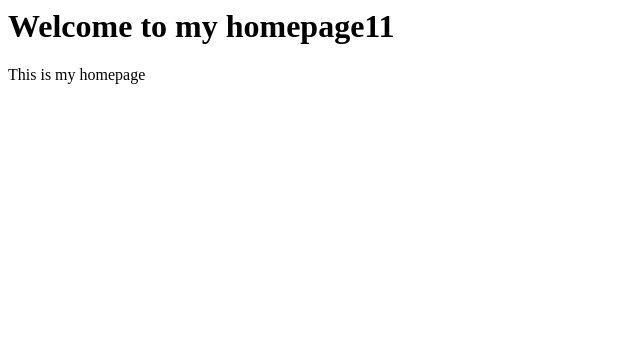
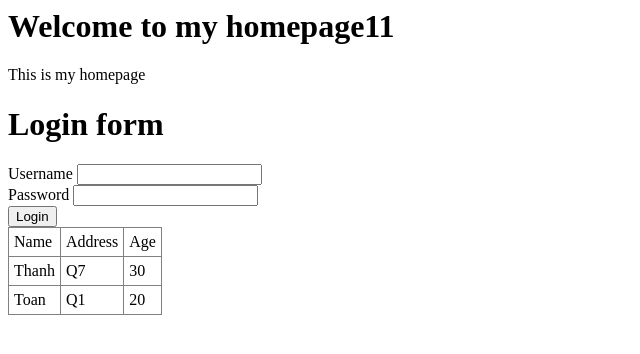
Before and after one commit to DiBaoNguyenTat/On-Thi, a plain HTML site: page index.html in a window 1280 px wide. Shown: the whole page, without its empty margins (0-640 px from the left). Drawn offline with Linux system fonts and the light colour scheme.

Commit message:
reformat code and delete css file

```diff
--- a/index.html
+++ b/index.html
@@ -1,7 +1,39 @@
 <html>
    <head></head>
+   <style>
+    table, tr, td{
+        border: 1px solid grey;
+        border-collapse: collapse;
+        padding: 5px;
+    }
+ </style>
    <body>
        <h1>Welcome to my homepage11</h1>
        <p>This is my homepage</p>
+
+        <h1>Login form</h1>
+        <label for="">Username</label>
+        <input type="text"><br/>
+        <label for="">Password</label>
+        <input type="password" name="" id=""><br/>
+        <button>Login</button>
+
+        <table>
+           <tr>
+               <td>Name</td>
+               <td>Address</td>
+               <td>Age</td>
+           </tr>
+           <tr>
+               <td>Thanh</td>
+               <td>Q7</td>
+               <td>30</td>
+           </tr>
+           <tr>
+               <td>Toan</td>
+               <td>Q1</td>
+               <td>20</td>
+           </tr>
+       </table>
    </body>
 </html>
```
Also changed, not shown: main.css (deleted).
